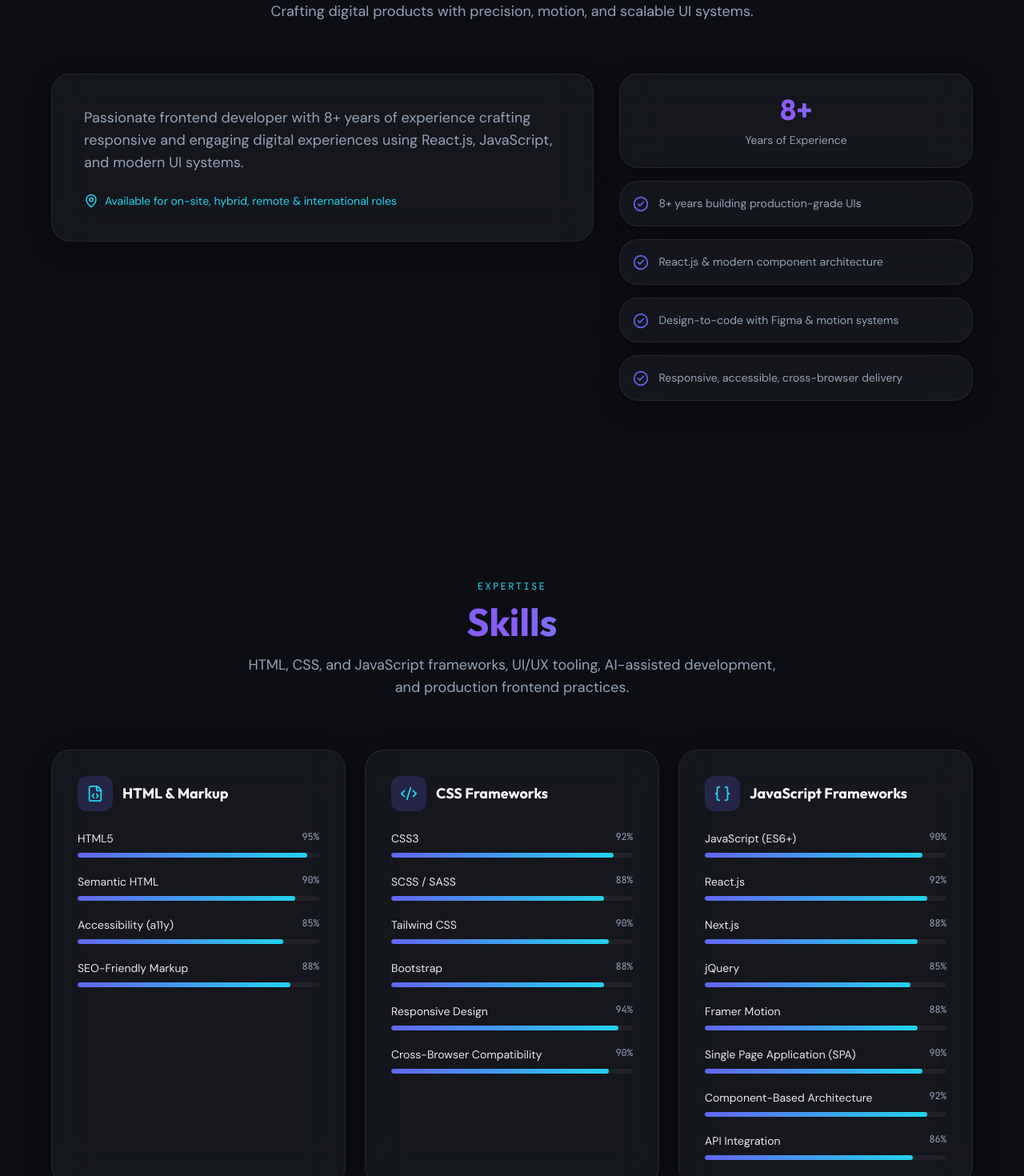
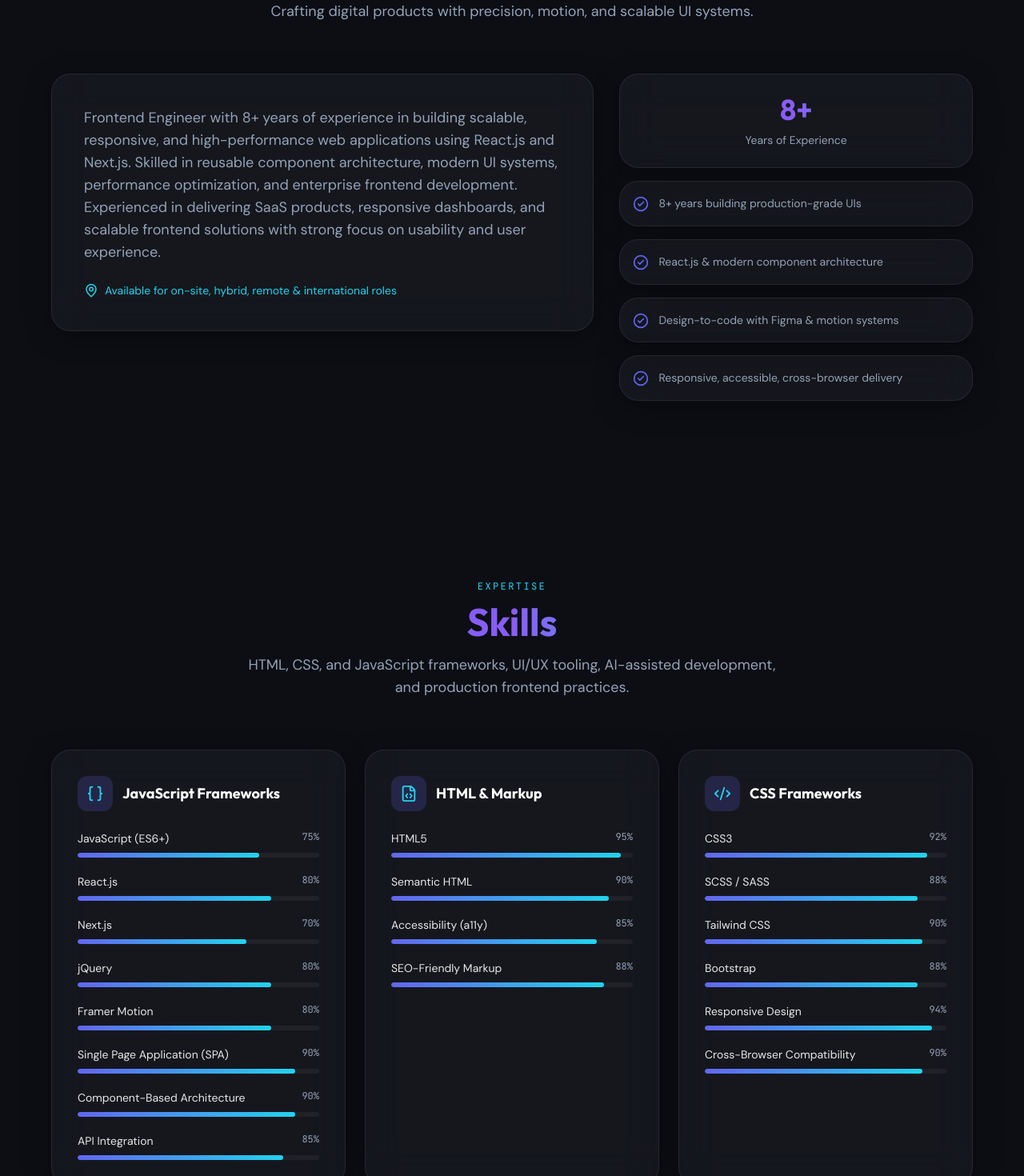
Before and after one commit to Yogesh9584/yogesh-portfolio, a React (Vite) app: page / in a window 1280 px wide. Shown: the part 1040-2510 px from the top of the page at 80% size. Built offline with nearby package versions, Linux system fonts and the light colour scheme; no server answers.

Commit message:
projects added

```diff
--- a/src/data/profile.js
+++ b/src/data/profile.js
@@ -5,8 +5,11 @@ export const profile = {
   greeting: "Hello, I'm",
   tagline:
     "Creating immersive digital experiences with Frontend Frameworks, animations, and futuristic UI systems.",
-  about:
-    "Passionate frontend developer with 8+ years of experience crafting responsive and engaging digital experiences using React.js, JavaScript, and modern UI systems.",
+    about: `Frontend Engineer with 8+ years of experience in building scalable, responsive, and high-performance web applications using React.js and Next.js.
+
+    Skilled in reusable component architecture, modern UI systems, performance optimization, and enterprise frontend development.
+
+    Experienced in delivering SaaS products, responsive dashboards, and scalable frontend solutions with strong focus on usability and user experience.`,
   yearsExperience: "8+",
   location: "Available for on-site, hybrid, remote & international roles",
   resumeUrl: "/resume/Yogesh-Kharadkar-Resume-2026.pdf",
--- a/src/data/skills.js
+++ b/src/data/skills.js
@@ -1,4 +1,19 @@
 export const skillCategories = [
+  {
+    id: "javascript",
+    title: "JavaScript Frameworks",
+    icon: "javascript",
+    skills: [
+      { name: "JavaScript (ES6+)", level: 75 },
+      { name: "React.js", level: 80 },
+      { name: "Next.js", level: 70 },
+      { name: "jQuery", level: 80 },
+      { name: "Framer Motion", level: 80 },
+      { name: "Single Page Application (SPA)", level: 90 },
+      { name: "Component-Based Architecture", level: 90 },
+      { name: "API Integration", level: 85 },
+    ],
+  },
   {
     id: "html",
     title: "HTML & Markup",
@@ -21,21 +36,6 @@ export const skillCategories = [
       { name: "Bootstrap", level: 88 },
       { name: "Responsive Design", level: 94 },
       { name: "Cross-Browser Compatibility", level: 90 },
-    ],
-  },
-  {
-    id: "javascript",
-    title: "JavaScript Frameworks",
-    icon: "javascript",
-    skills: [
-      { name: "JavaScript (ES6+)", level: 90 },
-      { name: "React.js", level: 92 },
-      { name: "Next.js", level: 88 },
-      { name: "jQuery", level: 85 },
-      { name: "Framer Motion", level: 88 },
-      { name: "Single Page Application (SPA)", level: 90 },
-      { name: "Component-Based Architecture", level: 92 },
-      { name: "API Integration", level: 86 },
     ],
   },
   {
```
